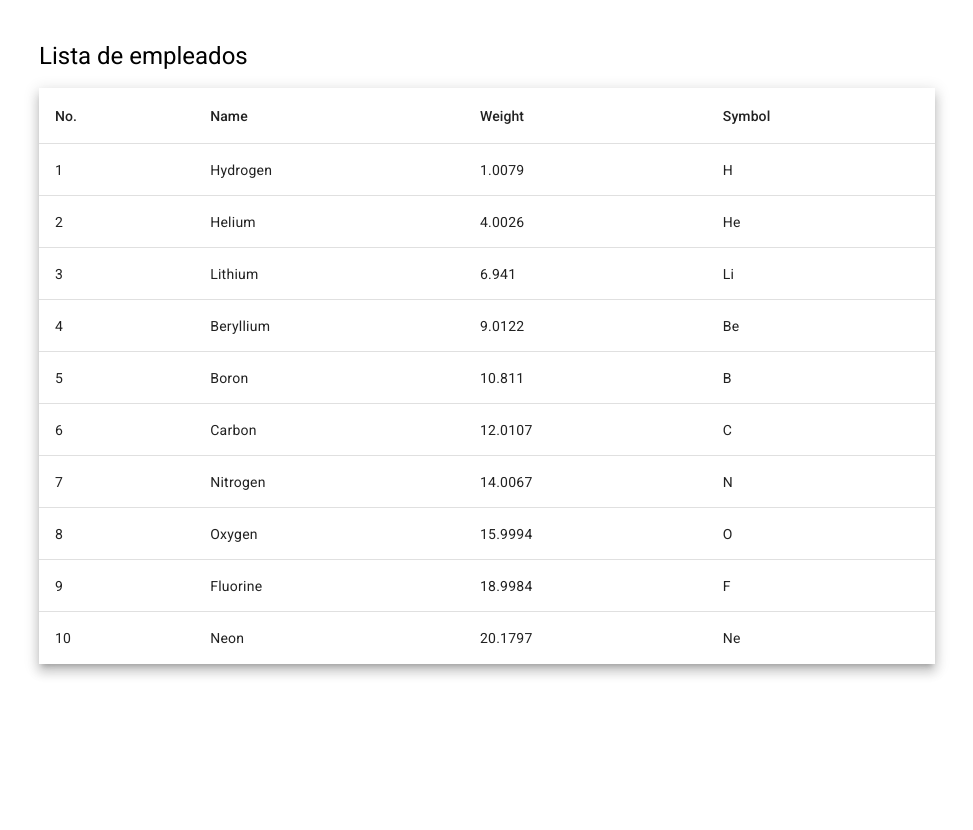
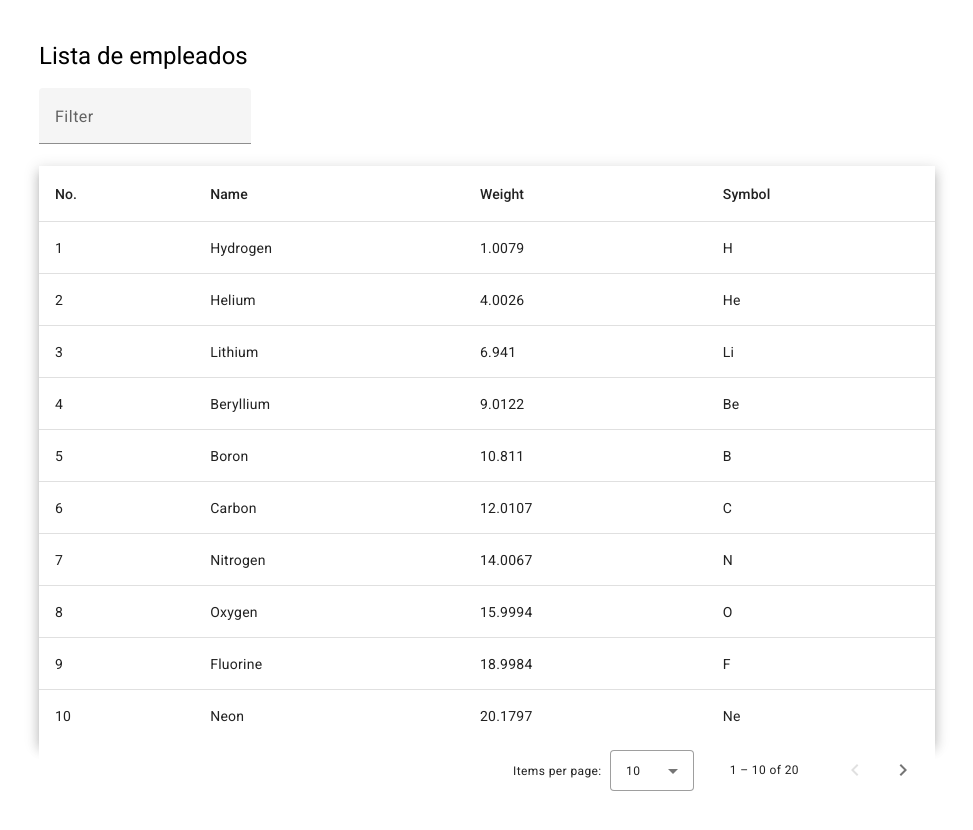
Before and after one commit to FrancoFelg/learning_dotnet_crudAngularMaterial_codigoEstudiante, an Angular app in the folder FrontEndCrud/: page / in a window 1280 px wide. Shown: the top 830 px of the page, without its empty margins (153-1126 px from the left). Built offline with nearby package versions, Linux system fonts and the light colour scheme.

Commit message:
Paginación y Filtro

```diff
--- a/FrontEndCrud/src/app/app.component.css
+++ b/FrontEndCrud/src/app/app.component.css
@@ -0,0 +1,3 @@
+table {
+    width: 100%;
+}
--- a/FrontEndCrud/src/app/app.component.html
+++ b/FrontEndCrud/src/app/app.component.html
@@ -1,5 +1,10 @@
 <div style="width: 70%; margin: 40px auto;">
   <h1>Lista de empleados</h1>
+
+  <mat-form-field>
+    <mat-label>Filter</mat-label>
+    <input matInput (keyup)="applyFilter($event)" placeholder="Filtrar segun..." #input>
+  </mat-form-field>
 
   <table mat-table [dataSource]="dataSource" class="mat-elevation-z8">
 
@@ -32,7 +37,12 @@
 
     <tr mat-header-row *matHeaderRowDef="displayedColumns"></tr>
     <tr mat-row *matRowDef="let row; columns: displayedColumns;"></tr>
+
   </table>
-
+  <mat-paginator [length]="100"
+              [pageSize]="10"
+              [pageSizeOptions]="[5, 10, 25, 100]"
+              aria-label="Select page">
+  </mat-paginator>
 
 </div>
--- a/FrontEndCrud/src/app/app.component.ts
+++ b/FrontEndCrud/src/app/app.component.ts
@@ -18,6 +18,12 @@ export class AppComponent implements AfterViewInit {
   ngAfterViewInit(){
     this.dataSource.paginator = this.paginator;
   }
+
+  applyFilter(event:Event){
+    const filterValue = (event.target as HTMLInputElement).value;
+    this.dataSource.filter = filterValue.trim().toLocaleLowerCase();
+  }
+
 }
 
 export interface PeriodicElement {
@@ -38,4 +44,14 @@ const ELEMENT_DATA: PeriodicElement[] = [
   {position: 8, name: 'Oxygen', weight: 15.9994, symbol: 'O'},
   {position: 9, name: 'Fluorine', weight: 18.9984, symbol: 'F'},
   {position: 10, name: 'Neon', weight: 20.1797, symbol: 'Ne'},
+  {position: 11, name: 'Hydrogen2', weight: 1.0079, symbol: 'H'},
+  {position: 12, name: 'Helium2', weight: 4.0026, symbol: 'He'},
+  {position: 13, name: 'Lithium2', weight: 6.941, symbol: 'Li'},
+  {position: 14, name: 'Beryllium', weight: 9.0122, symbol: 'Be'},
+  {position: 15, name: 'Boron', weight: 10.811, symbol: 'B'},
+  {position: 16, name: 'Carbon', weight: 12.0107, symbol: 'C'},
+  {position: 17, name: 'Nitrogen', weight: 14.0067, symbol: 'N'},
+  {position: 18, name: 'Oxygen', weight: 15.9994, symbol: 'O'},
+  {position: 19, name: 'Fluorine', weight: 18.9984, symbol: 'F'},
+  {position: 20, name: 'Neon', weight: 20.1797, symbol: 'Ne'},
 ];
```
